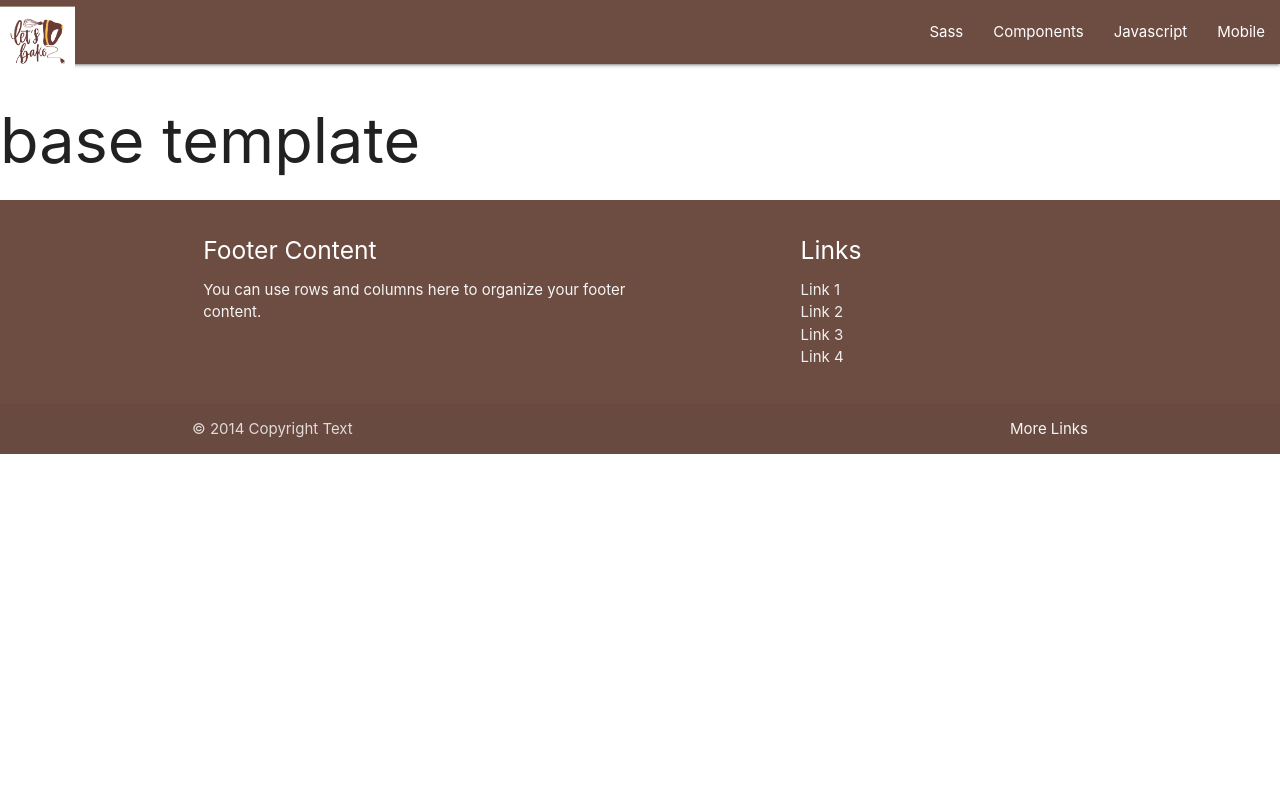
After one commit to SiobhanBaines/My-Favourite-Recipes, a Flask app: template templates/base.html in a window 1280 px wide. The commit adds this page. Run offline with Flask 2, Linux system fonts and the light colour scheme; the template is opened without the code that fills it, so the values that code supplies are empty; some libraries are stand-ins or nearby versions.

Commit message:
Create base.html, add navingation, icon, footer template and recipe card

```diff
--- a/app.py
+++ b/app.py
@@ -24,6 +24,28 @@ def get_recipes():
     return render_template("recipes.html", recipes=recipes)
 
 
+@app.route('/like/<recipe_id>', methods=["GET", "POST"])
+def like(recipe_id):
+    recipe = mongo.db.recipe.update_one(
+        {"_id": ObjectId(recipe_id)},
+        {'$inc': {'likes': 1}},
+        upsert=True
+        )
+    recipes = list(mongo.db.recipe.find())
+    return render_template("recipe.html", recipes=recipes)
+
+
+@app.route('/dislike/<recipe_id>', methods=["GET", "POST"])
+def dislike(recipe_id):
+    recipe = mongo.db.recipe.update_one(
+        {"_id": ObjectId(recipe_id)},
+        {'$inc': {'dislikes': 1}},
+        upsert=True
+    )
+    recipes = list(mongo.db.recipe.find())
+    return render_template("recipe.html", recipes=recipes)
+
+
 if __name__ == "__main__":
     app.run(host=os.environ.get("IP"),
             port=int(os.environ.get("PORT")),
--- /dev/null
+++ b/static/css/style.css
@@ -0,0 +1,42 @@
+  body {
+    display: flex;
+    min-height: 100vh;
+    flex-direction: column;
+    background-color: amber lighten-5;
+  }
+
+  main {
+    flex: 1 0 auto;
+  }
+/*-- Navebar --*/
+/*.brand-logo {
+    display: inline-block;
+    height: 100%;
+}
+.brand-logo>img{
+        vertical-align: middle;
+		position: relative;
+    top:1px;
+
+}*/
+.brand-logo {
+    display: inline-block;
+    height: 100%;
+}
+
+.brand-logo>img {
+    position: absolute;
+    width: 5rem;
+    height: auto;
+    transform: translateY(10%);
+}
+  /*---  Recipe List Page  ---*/
+  .card {
+      box-shadow: 0 10px 10px 0 rgba(109,76,65,0.5);
+  }
+  .card-image {
+       box-shadow: 0 10px 10px 0 rgba(109,76,65,0.5);
+  }
+.card .card-title {
+    font-weight: 500;
+}
--- /dev/null
+++ b/static/js/script.js
@@ -0,0 +1,3 @@
+  $(document).ready(function(){
+    $('.sidenav').sidenav();
+  });
--- /dev/null
+++ b/templates/base.html
@@ -0,0 +1,85 @@
+<!DOCTYPE html>
+<html lang="en">
+
+<head>
+    <meta charset="UTF-8">
+    <meta name="viewport" content="width=device-width, initial-scale=1.0">
+    <title>DocumentMy Favourite Cakes and Bakes</title>
+    <link rel="stylesheet" href="https://cdnjs.cloudflare.com/ajax/libs/font-awesome/5.15.2/css/all.min.css"
+        integrity="sha512-HK5fgLBL+xu6dm/Ii3z4xhlSUyZgTT9tuc/hSrtw6uzJOvgRr2a9jyxxT1ely+B+xFAmJKVSTbpM/CuL7qxO8w=="
+        crossorigin="anonymous" />
+    <link rel="stylesheet" href="https://cdnjs.cloudflare.com/ajax/libs/materialize/1.0.0/css/materialize.min.css"
+        type="text/css">
+    {% block styles %}
+    {% endblock %}
+    <link rel="stylesheet" href="{{ url_for('static', filename='css/style.css') }}" type="text/css">
+    <link rel="shortcut icon" href="{{ url_for('static', filename='images/icon.jpeg') }}" type="image/x-icon" />
+    <title>{% block title %}{% endblock %}</title>
+</head>
+
+<body>
+    <header>
+        <!-- Main Nav Bar-->
+        <nav class="nav-extended text-shadow brown darken-1">
+            <div class="nav-wrapper">
+                <a href="" class="brand-logo"><img src="{{ url_for('static', filename='images/icon.jpeg') }}" alt=""></a>
+                <a href="#" data-target="mobile-demo" class="sidenav-trigger"><i class="material-icons">menu</i></a>
+                <ul class="right hide-on-med-and-down">
+                    <li><a href="sass.html">Sass</a></li>
+                    <li><a href="badges.html">Components</a></li>
+                    <li><a href="collapsible.html">Javascript</a></li>
+                    <li><a href="mobile.html">Mobile</a></li>
+                </ul>
+            </div>
+        </nav>
+        <!-- Mobile Dropdown -->
+        <ul class="sidenav" id="mobile-demo">
+            <li><a href="sass.html">Sass</a></li>
+            <li><a href="badges.html">Components</a></li>
+            <li><a href="collapsible.html">Javascript</a></li>
+            <li><a href="mobile.html">Mobile</a></li>
+        </ul>
+    </header>
+
+    <h1>base template</h1>
+    {% block content %}
+    {% endblock %}
+    <footer class="page-footer text-shadow brown darken-1">
+        <div class="container">
+            <div class="row">
+                <div class="col l6 s12">
+                    <h5 class="white-text">Footer Content</h5>
+                    <p class="grey-text text-lighten-4">You can use rows and columns here to organize your footer
+                        content.</p>
+                </div>
+                <div class="col l4 offset-l2 s12">
+                    <h5 class="white-text">Links</h5>
+                    <ul>
+                        <li><a class="grey-text text-lighten-3" href="#!">Link 1</a></li>
+                        <li><a class="grey-text text-lighten-3" href="#!">Link 2</a></li>
+                        <li><a class="grey-text text-lighten-3" href="#!">Link 3</a></li>
+                        <li><a class="grey-text text-lighten-3" href="#!">Link 4</a></li>
+                    </ul>
+                </div>
+            </div>
+        </div>
+        <div class="footer-copyright">
+            <div class="container">
+                © 2014 Copyright Text
+                <a class="grey-text text-lighten-4 right" href="#!">More Links</a>
+            </div>
+        </div>
+    </footer>
+
+
+
+    <script src="https://code.jquery.com/jquery-3.6.0.min.js"
+        integrity="sha256-/xUj+3OJU5yExlq6GSYGSHk7tPXikynS7ogEvDej/m4=" crossorigin="anonymous"></script>
+    <script src="https://cdnjs.cloudflare.com/ajax/libs/materialize/1.0.0/js/materialize.min.js"></script>
+    <script src="{{ url_for('static', filename='js/script.js') }}"></script>
+    {% block scripts %}
+    {% endblock %}
+</body>
+
+
+</html>
```
Also changed, not shown: templates/recipes.html (+33 -14 lines), README.md, Test_Evidence.md (line endings or trailing spaces), documentation_files/images/aftericon.PNG (added), documentation_files/images/navbarlogo.png (added), static/images/background.jpeg (added), static/images/baking_icon.webp (deleted), static/images/icon.jpeg (added), 1 other file.
